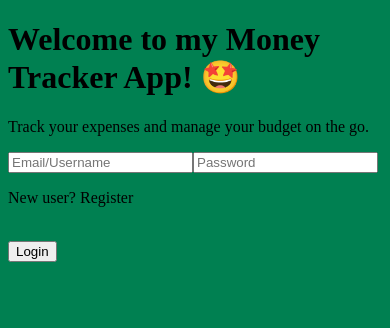
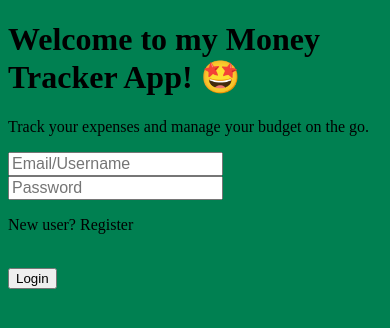
Before and after one commit to kNoCoding/MERN-Budget-Tracker, a React (Vite) app in the folder client/: page / in a window 390 px wide. Shown: the top 328 px of the page. Built offline with nearby package versions, Linux system fonts and the light colour scheme.

Commit message:
Prevent zoom in when selecting field on mobile

```diff
--- a/client/index.html
+++ b/client/index.html
@@ -1,13 +1,16 @@
 <!doctype html>
 <html lang="en">
+
 <head>
   <meta charset="UTF-8" />
   <link rel="icon" type="image/svg+xml" href="./src/assets/img/react.svg" />
-    <meta name="viewport" content="width=device-width, initial-scale=1.0" />
+  <meta name="viewport" content="width=device-width, initial-scale=1.0, user-scalable=no" />
   <title>Budget Tracker App</title>
 </head>
+
 <body>
   <div id="root"></div>
   <script type="module" src="/src/main.jsx"></script>
 </body>
+
 </html>
--- a/client/src/assets/style/base/base.scss
+++ b/client/src/assets/style/base/base.scss
@@ -5,3 +5,9 @@
 body {
     background-color: rgb(0, 128, 81);
 }
+
+input,
+select,
+textarea {
+    font-size: 16px;
+}
```
Lines whose indentation alone changed are shown as unchanged.
